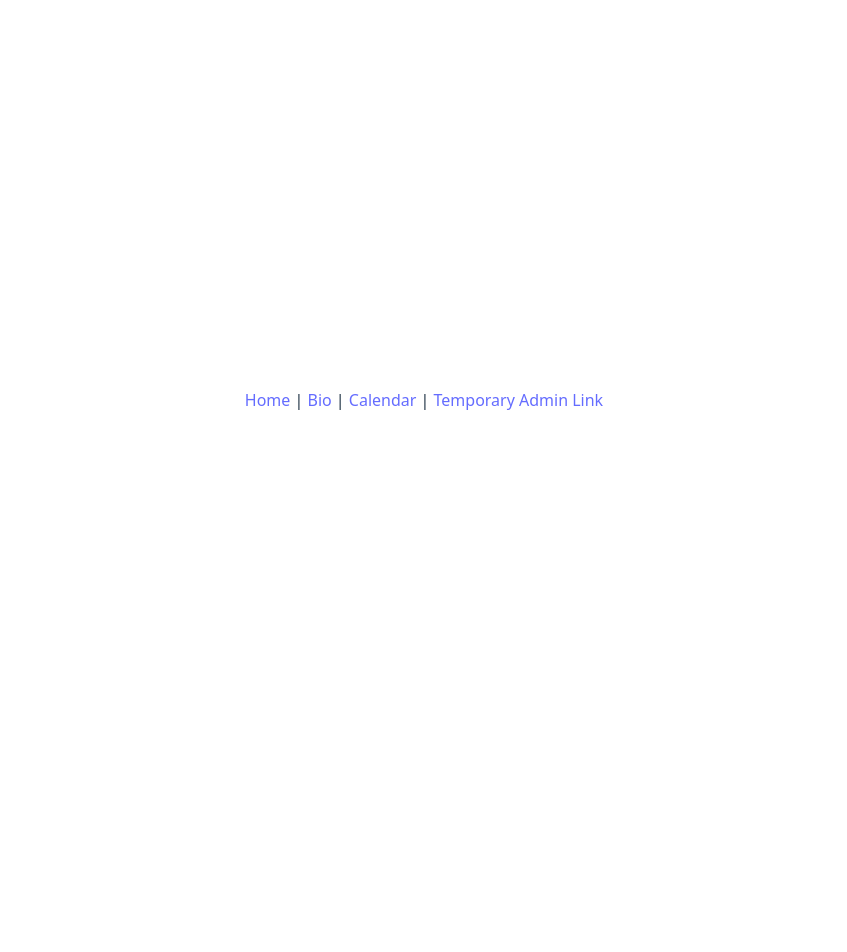
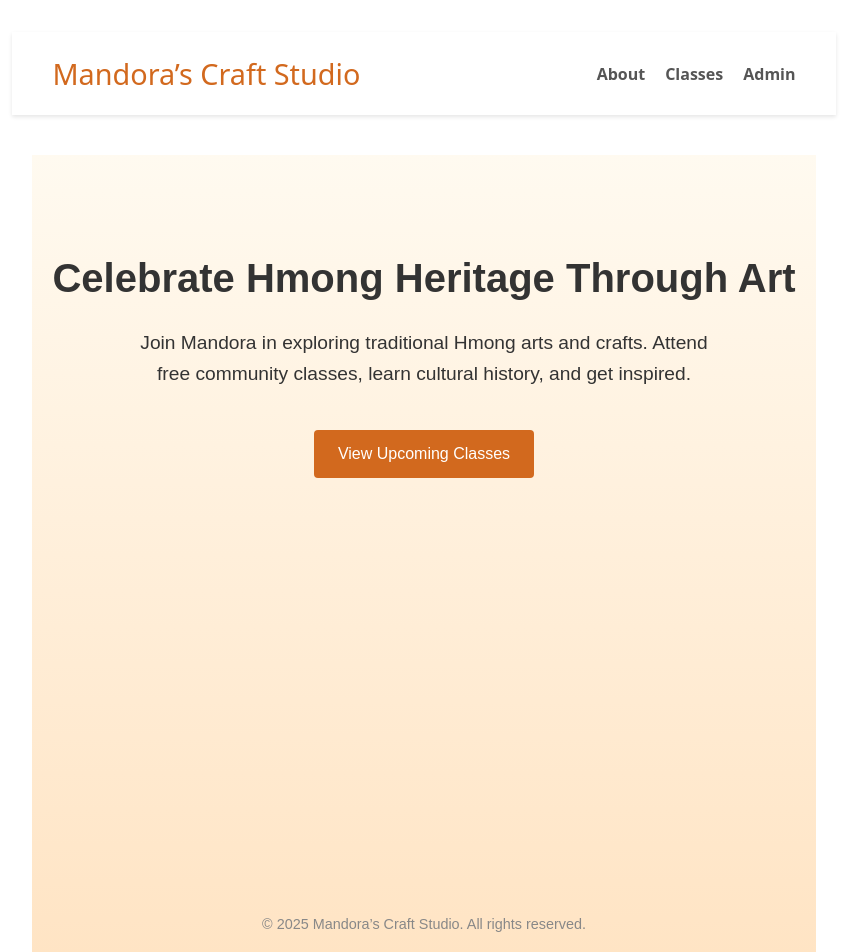
Before and after one commit to ebouman123/HmongHandcrafts, a React (Vite) app: page / in a window 1280 px wide. Shown: the top 952 px of the page, without its empty margins (216-1063 px from the left). Before the commit the page ends 800 px from the top, so only its background shows below. Built offline with nearby package versions, Linux system fonts and the light colour scheme.

Commit message:
Began work on Landing page

```diff
--- a/src/App.jsx
+++ b/src/App.jsx
@@ -1,5 +1,5 @@
 import { BrowserRouter as Router, Routes, Route, Link } from "react-router-dom";
-import Landing from "./pages/Landing";
+import Landing from "./pages/LandingPage/Landing";
 import Bio from "./pages/BioPage/Bio";
 import Calendar from "./pages/CalendarPage/Calendar";
 import Admin from "./pages/AdminPage/Admin";
@@ -8,12 +8,9 @@ import "./App.css"
 function App() {
   return (
     <Router>
-      <nav>
-        <Link to="/">Home</Link> | <Link to="/about">Bio</Link> | <Link to="/calendar">Calendar</Link> | <Link to="/admin">Temporary Admin Link</Link>
-      </nav>
       <Routes>
         <Route path="/" element={<Landing />} />
-        <Route path="/about" element={<Bio />} />
+        <Route path="/bio" element={<Bio />} />
         <Route path="/calendar" element={<Calendar />} />
         <Route path="/admin" element={<Admin />} />
       </Routes>
--- /dev/null
+++ b/src/components/Layout/Layout.css
@@ -0,0 +1,41 @@
+.layout-header {
+    display: flex;
+    justify-content: space-between;
+    align-items: center;
+    padding: 20px 40px;
+    background-color: #fff;
+    box-shadow: 0 2px 4px rgba(0, 0, 0, 0.1);
+  }
+
+  .layout-title {
+    font-size: 1.8rem;
+    color: #d2691e;
+    text-decoration: none;
+  }
+
+  .layout-title:hover {
+    color: #b85c19;
+  }
+
+  .layout-nav a {
+    margin-left: 20px;
+    text-decoration: none;
+    color: #555;
+    font-weight: bold;
+  }
+
+  .layout-nav a:hover {
+    color: #d2691e;
+  }
+
+  .layout-main {
+    padding: 40px 20px;
+    flex: 1;
+  }
+
+  .layout-footer {
+    text-align: center;
+    padding: 20px;
+    font-size: 0.9rem;
+    color: #888;
+  }
--- /dev/null
+++ b/src/components/Layout/Layout.jsx
@@ -0,0 +1,25 @@
+import { Link } from 'react-router-dom';
+import './Layout.css';
+
+const Layout = ({ children }) => {
+  return (
+    <div className="layout">
+      <header className="layout-header">
+        <Link to="/" className="layout-title">Mandora’s Craft Studio</Link>
+        <nav className="layout-nav">
+          <Link to="/bio">About</Link>
+          <Link to="/calendar">Classes</Link>
+          <Link to="/admin">Admin</Link>
+        </nav>
+      </header>
+      <main className="layout-main">
+        {children}
+      </main>
+      <footer className="layout-footer">
+        © {new Date().getFullYear()} Mandora’s Craft Studio. All rights reserved.
+      </footer>
+    </div>
+  );
+};
+
+export default Layout;
--- a/src/pages/AdminPage/Admin.jsx
+++ b/src/pages/AdminPage/Admin.jsx
@@ -1,4 +1,5 @@
 import { useEffect, useState } from "react";
+import Layout from "../../components/Layout/Layout.jsx";
 
 function AdminPage() {
   const [formData, setFormData] = useState({
@@ -48,6 +49,7 @@ function AdminPage() {
   };
 
   return (
+    <Layout>
       <div>
         <h2>Admin: Manage Classes</h2>
 
@@ -85,14 +87,15 @@ function AdminPage() {
         <ul>
           {classes.map((c) => (
             <li key={c.id}>
-            <strong>{c.title}</strong> on{" "}
-            {new Date(c.date).toLocaleString()} at {c.location} <br />
+              <strong>{c.title}</strong> on {new Date(c.date).toLocaleString()}{" "}
+              at {c.location} <br />
               <em>{c.description}</em> <br />
               <button onClick={() => handleDelete(c.id)}>Delete</button>
             </li>
           ))}
         </ul>
       </div>
+    </Layout>
   );
 }
 
--- a/src/pages/BioPage/Bio.jsx
+++ b/src/pages/BioPage/Bio.jsx
@@ -1,33 +1,50 @@
 import "../BioPage/Bio.css";
+import Layout from "../../components/Layout/Layout.jsx";
 
 const Bio = () => {
   return (
+    <Layout>
       <div className="bio-container">
         <h1>About Mandora Young</h1>
 
         <section className="bio-section">
           <p>
-          Mandora was born in Vientiane, Laos, and came to the United States as a refugee in 1979.
-          She learned Hmong embroidery from her mother and grandmother, both skilled in cross-stitching,
-          reverse applique, and story cloth techniques.
+            Mandora was born in Vientiane, Laos, and came to the United States
+            as a refugee in 1979. She learned Hmong embroidery from her mother
+            and grandmother, both skilled in cross-stitching, reverse applique,
+            and story cloth techniques.
           </p>
-        <img src="/images/1000005442.jpg" alt="Mandora Young" className="bio-image" />
+          <img
+            src="/images/1000005442.jpg"
+            alt="Mandora Young"
+            className="bio-image"
+          />
           <p>
-          Since 2018, she has been teaching Hmong paj ntaub (flower cloth) to students, adults,
-          and anyone interested in learning this traditional craft.
+            Since 2018, she has been teaching Hmong paj ntaub (flower cloth) to
+            students, adults, and anyone interested in learning this traditional
+            craft.
           </p>
         </section>
 
         <section className="bio-section">
           <h2>Traditional Art</h2>
           <p>
-          She specializes in traditional White Hmong cross-stitch motif patterns. Mandora believes
-          that paj ntaub making is a powerful way to preserve and continue Hmong culture —
-          a craft passed down through generations by memory and practice.
+            She specializes in traditional White Hmong cross-stitch motif
+            patterns. Mandora believes that paj ntaub making is a powerful way
+            to preserve and continue Hmong culture — a craft passed down through
+            generations by memory and practice.
           </p>
           <div className="bio-image-row">
-          <img src="/images/1000005487.jpg" alt="Cross-stitch" className="bio-image" />
-          <img src="/images/1000007028.jpg" alt="Story cloth" className="bio-image" />
+            <img
+              src="/images/1000005487.jpg"
+              alt="Cross-stitch"
+              className="bio-image"
+            />
+            <img
+              src="/images/1000007028.jpg"
+              alt="Story cloth"
+              className="bio-image"
+            />
           </div>
         </section>
 
@@ -47,7 +64,8 @@ const Bio = () => {
         <section className="bio-section">
           <h2>Featured Work</h2>
           <p>
-          Mandora was featured in the <strong>Craft in America: INSPIRATION</strong> episode in 2022.
+            Mandora was featured in the{" "}
+            <strong>Craft in America: INSPIRATION</strong> episode in 2022.
           </p>
           <iframe
             width="100%"
@@ -64,17 +82,23 @@ const Bio = () => {
           <h2>Contact & Social</h2>
           <ul>
             <li>
-            📧 Email: <a href="mailto:Mypajntaub@gmail.com">Mypajntaub@gmail.com</a>
+              📧 Email:{" "}
+              <a href="mailto:Mypajntaub@gmail.com">Mypajntaub@gmail.com</a>
             </li>
             <li>
               📱 Instagram:{" "}
-            <a href="https://www.instagram.com/mypajntaub" target="_blank" rel="noreferrer">
+              <a
+                href="https://www.instagram.com/mypajntaub"
+                target="_blank"
+                rel="noreferrer"
+              >
                 @mypajntaub
               </a>
             </li>
           </ul>
         </section>
       </div>
+    </Layout>
   );
 };
 
--- a/src/pages/CalendarPage/Calendar.jsx
+++ b/src/pages/CalendarPage/Calendar.jsx
@@ -1,6 +1,7 @@
 import { useEffect, useState } from "react";
 import Calendar from "react-calendar";
-import "./calendar.css"
+import Layout from "../../components/Layout/Layout.jsx";
+import "./calendar.css";
 
 function CalendarPage() {
   const [events, setEvents] = useState([]);
@@ -12,27 +13,32 @@ function CalendarPage() {
       .catch(console.error);
   }, []);
 
-  const datesWithEvents = events.map(e => new Date(e.date));
+  const datesWithEvents = events.map((e) => new Date(e.date));
 
   return (
+    <Layout>
       <div>
         <h2>Upcoming Free Classes</h2>
         <Calendar
           tileClassName={({ date }) =>
-          datesWithEvents.some(d => d.toDateString() === date.toDateString())
+            datesWithEvents.some(
+              (d) => d.toDateString() === date.toDateString()
+            )
               ? "highlight"
               : null
           }
         />
         <ul>
-        {events.map(e => (
+          {events.map((e) => (
             <li key={e.id}>
-            <strong>{new Date(e.date).toLocaleString()}</strong> - {e.title} @ {e.location}
+              <strong>{new Date(e.date).toLocaleString()}</strong> - {e.title} @{" "}
+              {e.location}
               <p>{e.description}</p>
             </li>
           ))}
         </ul>
       </div>
+    </Layout>
   );
 }
 
--- a/src/pages/Landing.jsx
+++ /dev/null
@@ -1,5 +0,0 @@
-function LandingPage() {
-
-}
-
-export default LandingPage;
--- /dev/null
+++ b/src/pages/LandingPage/Landing.css
@@ -0,0 +1,73 @@
+.landing {
+    min-height: 100vh;
+    display: flex;
+    flex-direction: column;
+    font-family: Arial, sans-serif;
+    background: linear-gradient(to bottom, #fffaf0, #ffe4c4);
+    color: #333;
+  }
+
+  .landing-header {
+    display: flex;
+    justify-content: space-between;
+    align-items: center;
+    padding: 20px 40px;
+    background-color: #fff;
+    box-shadow: 0 2px 4px rgba(0, 0, 0, 0.1);
+  }
+
+  .landing-header h1 {
+    font-size: 1.8rem;
+    color: #d2691e;
+  }
+
+  .landing-nav a {
+    margin-left: 20px;
+    text-decoration: none;
+    color: #555;
+    font-weight: bold;
+  }
+
+  .landing-nav a:hover {
+    color: #d2691e;
+  }
+
+  .landing-main {
+    flex: 1;
+    text-align: center;
+    padding: 60px 20px;
+  }
+
+  .landing-main h2 {
+    font-size: 2.5rem;
+    margin-bottom: 20px;
+  }
+
+  .landing-main p {
+    max-width: 600px;
+    margin: 0 auto 40px auto;
+    font-size: 1.2rem;
+    line-height: 1.6;
+  }
+
+  .landing-button {
+    display: inline-block;
+    padding: 12px 24px;
+    background-color: #d2691e;
+    color: #fff;
+    text-decoration: none;
+    font-size: 1rem;
+    border-radius: 4px;
+    transition: background-color 0.3s;
+  }
+
+  .landing-button:hover {
+    background-color: #b85c19;
+  }
+
+  .landing-footer {
+    text-align: center;
+    padding: 20px;
+    font-size: 0.9rem;
+    color: #888;
+  }
--- /dev/null
+++ b/src/pages/LandingPage/Landing.jsx
@@ -0,0 +1,28 @@
+import "./Landing.css";
+import Layout from "../../components/Layout/Layout.jsx";
+
+const LandingPage = () => {
+  return (
+    <Layout>
+      <div className="landing">
+        <main className="landing-main">
+          <h2>Celebrate Hmong Heritage Through Art</h2>
+          <p>
+            Join Mandora in exploring traditional Hmong arts and crafts. Attend
+            free community classes, learn cultural history, and get inspired.
+          </p>
+          <a className="landing-button" href="/calendar">
+            View Upcoming Classes
+          </a>
+        </main>
+
+        <footer className="landing-footer">
+          © {new Date().getFullYear()} Mandora’s Craft Studio. All rights
+          reserved.
+        </footer>
+      </div>
+    </Layout>
+  );
+};
+
+export default LandingPage;
```
Also changed, not shown: src/components/example.jsx (deleted). Lines whose indentation alone changed are shown as unchanged.
